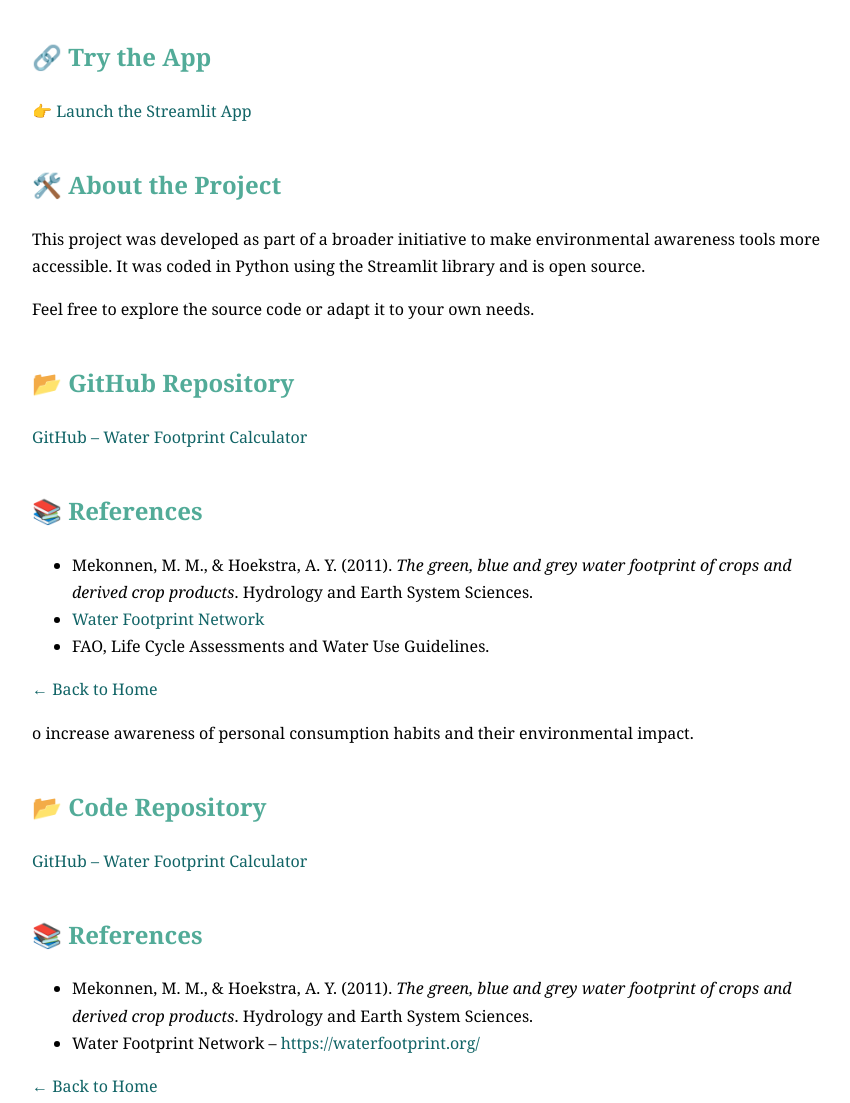
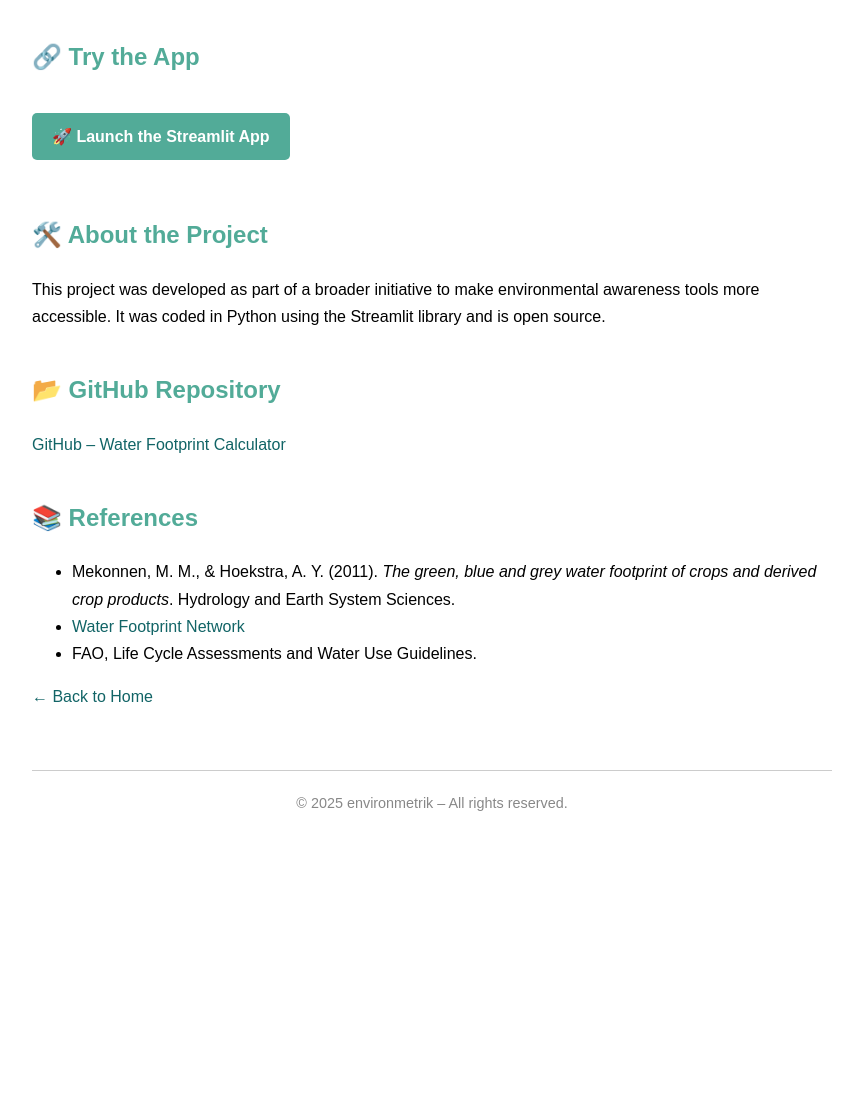
Before and after one commit to goekoe/environmetrik, a plain HTML site: page water-footprint.html in a window 1280 px wide. Shown: the part 607-1710 px from the top of the page, without its empty margins (208-1058 px from the left). After the commit the page ends 1473 px from the top, so only its background shows below. Drawn offline with Linux system fonts and the light colour scheme.

Commit message:
cleaning extra links

```diff
--- a/water-footprint.html
+++ b/water-footprint.html
@@ -6,7 +6,7 @@
   <title>Water Footprint Calculator</title>
   <style>
     body {
-      font-family: Georgia, serif;
+      font-family: Arial, sans-serif;
       max-width: 800px;
       margin: 50px auto;
       padding: 0 20px;
@@ -38,6 +38,27 @@
       padding: 2px 4px;
       border-radius: 4px;
     }
+    .button-link {
+      display: inline-block;
+      background-color: #52ab98;
+      color: white;
+      padding: 10px 20px;
+      margin: 15px 0;
+      border-radius: 5px;
+      text-decoration: none;
+      font-weight: bold;
+    }
+    .button-link:hover {
+      background-color: #3e8e7e;
+    }
+    footer {
+      margin-top: 60px;
+      padding-top: 20px;
+      border-top: 1px solid #ccc;
+      color: #888;
+      font-size: 0.9em;
+      text-align: center;
+    }
   </style>
 </head>
 <body>
@@ -67,8 +88,8 @@
 
   <h2>🔗 Try the App</h2>
   <p>
-    👉 <a href="https://water-footprint-calculator-f7eqf3gfekxvuorie89ubo.streamlit.app/" target="_blank">
-      Launch the Streamlit App
+    <a href="https://water-footprint-calculator-f7eqf3gfekxvuorie89ubo.streamlit.app/" target="_blank" class="button-link">
+      🚀 Launch the Streamlit App
     </a>
   </p>
 
@@ -76,10 +97,6 @@
   <p>
     This project was developed as part of a broader initiative to make environmental awareness tools more accessible.
     It was coded in Python using the Streamlit library and is open source.
-  </p>
-
-  <p>
-    Feel free to explore the source code or adapt it to your own needs.
   </p>
 
   <h2>📂 GitHub Repository</h2>
@@ -97,24 +114,10 @@
   </ul>
 
   <p><a href="index.html">← Back to Home</a></p>
+
+  <footer>
+    © 2025 environmetrik – All rights reserved.
+  </footer>
+
 </body>
 </html>
-o increase awareness of personal consumption habits and their environmental impact.
-  </p>
-
-  <h2>📂 Code Repository</h2>
-  <p>
-    <a href="https://github.com/goekoe/environmetrik/blob/main/water-footprint.html" target="_blank">
-      GitHub – Water Footprint Calculator
-    </a>
-  </p>
-
-  <h2>📚 References</h2>
-  <ul>
-    <li>Mekonnen, M. M., & Hoekstra, A. Y. (2011). <i>The green, blue and grey water footprint of crops and derived crop products</i>. Hydrology and Earth System Sciences.</li>
-    <li>Water Footprint Network – <a href="https://waterfootprint.org/" target="_blank">https://waterfootprint.org/</a></li>
-  </ul>
-
-  <p><a href="index.html">← Back to Home</a></p>
-</body>
-</html>
```
